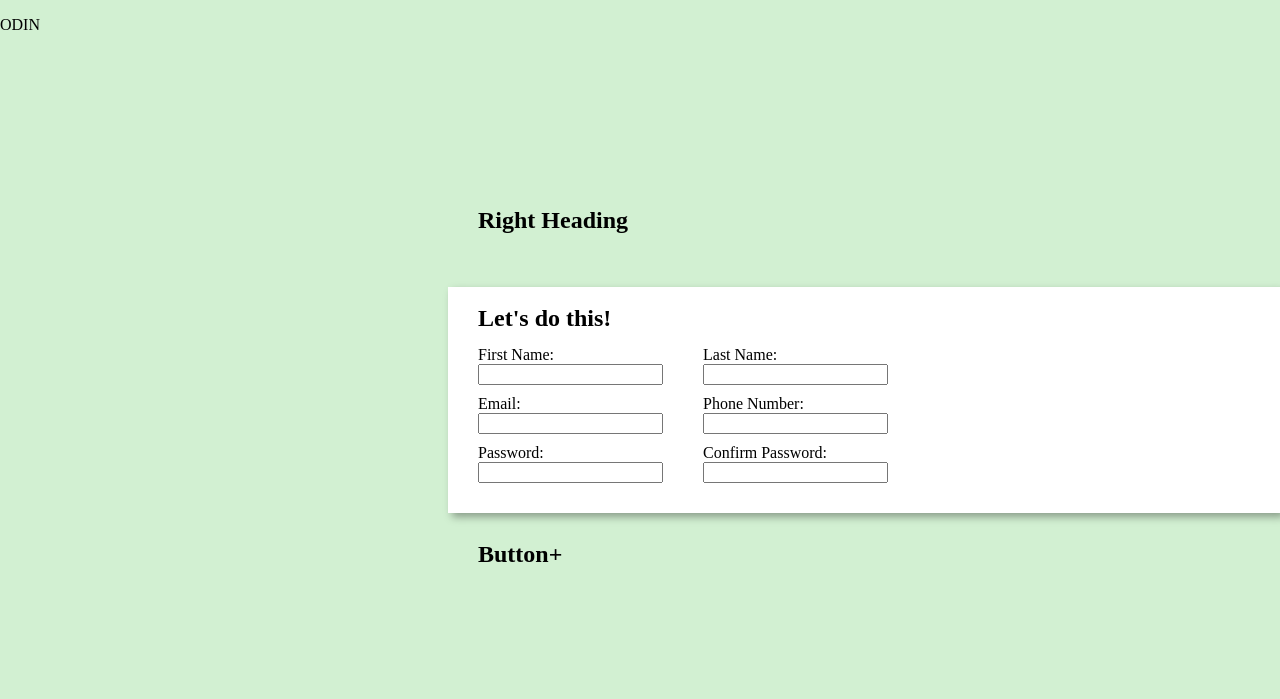
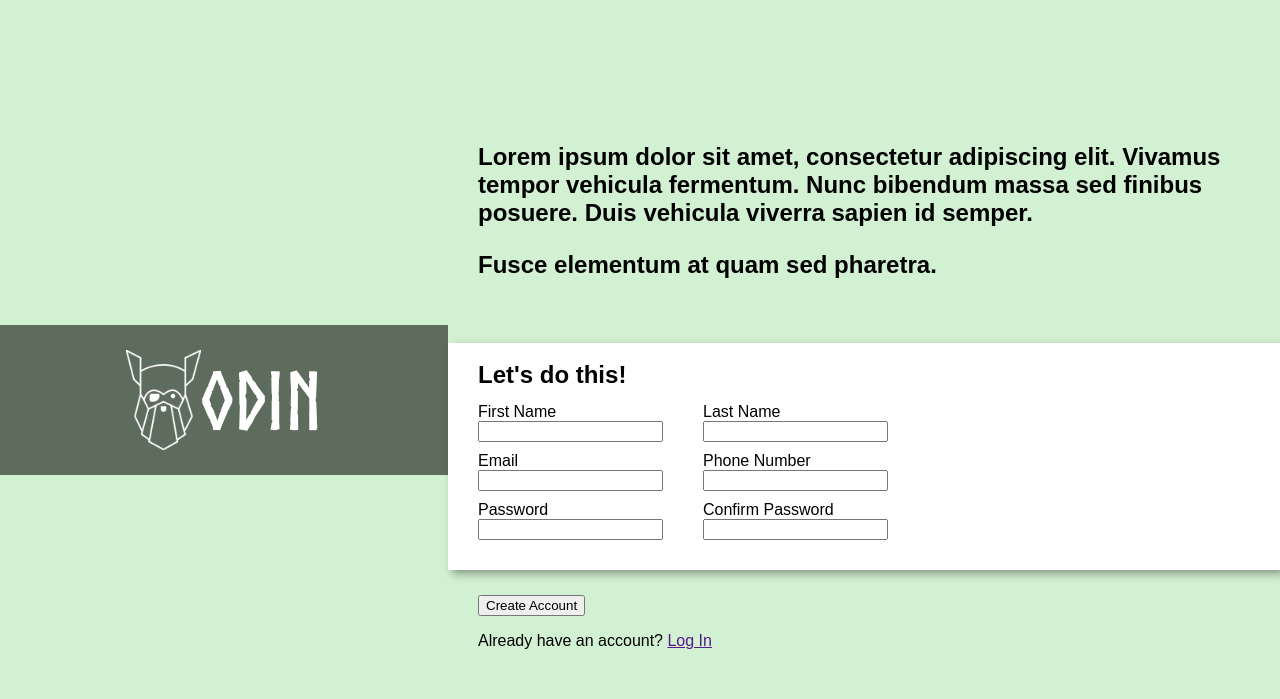
Before and after one commit to quackBear57/odin-sign-up-form, a plain HTML site: page index.html in a window 1280 px wide. Drawn offline with Linux system fonts and the light colour scheme.

Commit message:
finish layout of both sides

```diff
--- a/index.html
+++ b/index.html
@@ -9,52 +9,65 @@
 <body>
     <div id="main">
         <div id="leftContainer">
-            <p id="logoName">ODIN</p>
+            <div id="logoContainer">
+                <img src="./images/odin-lined.png" id="imgLogo">
+                <p id="logoName">ODIN</p>
+            </div>
         </div>
 
         <div id="rightContainer">
             <div class="right" id="infoHeader">
-                <h2>Right Heading</h1>
+                <p class="headerText">Lorem ipsum dolor sit amet, consectetur adipiscing elit.
+                    Vivamus tempor vehicula fermentum. Nunc bibendum massa sed
+                    finibus posuere. Duis vehicula viverra sapien id semper.</p>
+                <p class="headerText">Fusce elementum at quam sed pharetra.</p>
             </div>
             <div class="right" id="formContainer">
                 <h2>Let's do this!</h2>
                 <form>
                     <div class="formRow">
                         <div class="formStack">
-                            <label for="firstName">First Name:</label>
+                            <label for="firstName">First Name</label>
                             <input type="text" name="firstName" id="firstName">
                         </div>
                         <div class="formStack">
-                            <label for="lastName">Last Name:</label>
+                            <label for="lastName">Last Name</label>
                             <input type="text" name="lastName" id="lastName">
                         </div>
                     </div>
 
                     <div class="formRow">
                         <div class="formStack">
-                            <label for="email">Email:</label>
+                            <label for="email">Email</label>
                             <input type="email" name="email" id="email">
                         </div>
                         <div class="formStack">
-                            <label for="phone">Phone Number:</label>
+                            <label for="phone">Phone Number</label>
                             <input type="tel" name="phone" id="phone">
                         </div>
                     </div>
 
                     <div class="formRow">
                         <div class="formStack">
-                            <label for="password">Password:</label>
-                            <input type="password" name="password" id="password">
+                            <label for="password">Password</label>
+                            <input type="password"
+                                    name="password"
+                                    id="password">
                         </div>
                         <div class="formStack">
-                            <label for="passwordConfirm">Confirm Password:</label>
-                            <input type="password" name="passwordConfirm" id="passwordConfirm">
+                            <label for="passwordConfirm">Confirm Password</label>
+                            <input type="password"
+                                    name="passwordConfirm"
+                                    id="passwordConfirm">
                         </div>
                     </div>
                 </form>
             </div>
             <div class="right" id="rightFooter">
-                <h2>Button+</h2>
+                <button type="submit" id="btnSubmit">Create Account</button>
+                <p class="footerText">Already have an account?
+                    <a href="">Log In</a>
+                </p>
             </div>
         </div>
     </div>
--- a/style.css
+++ b/style.css
@@ -9,10 +9,13 @@
 
 body {
     margin:0;
+    font-family: sans-serif;
 }
 
 h1, h2 {
     margin:0;
+    /* font-family: sans-serif; */
+    font-weight: 600;
 }
 
 h2 {
@@ -39,12 +42,29 @@ h2 {
     background-size: cover;
     background-repeat: no-repeat;
     width: 35vw;
+    flex-shrink: 0;
 }
 
-#logoText {
+#logoContainer {
+    display: flex;
+    justify-content: center;
+    align-items: center;
+    align-self: center;
+    height: 150px;
+    width: 100%;
+    background-color: rgba(0,0,0,0.55);
+    /* text-align: center; */
+}
+
+#imgLogo {
+    height: 100px;
+}
+
+#logoName {
     font-family: odin-font, sans-serif;
     font-weight: 500;
-    font-size: 3rem;
+    font-size: 5rem;
+    color: white;
 }
 
 #rightContainer {
@@ -56,6 +76,12 @@ h2 {
 
 #infoHeader {
     padding: var(--rightContainerPadding);
+}
+
+.headerText {
+    font-size: 1.5rem;
+    font-weight: 600;
+    font-family: sans-serif;
 }
 
 #formContainer {
@@ -82,3 +108,8 @@ h2 {
 #rightFooter {
     padding: var(--rightContainerPadding);
 }
+
+.footerText {
+    font-size: 1rem;
+    font-weight: 400;
+}
```
